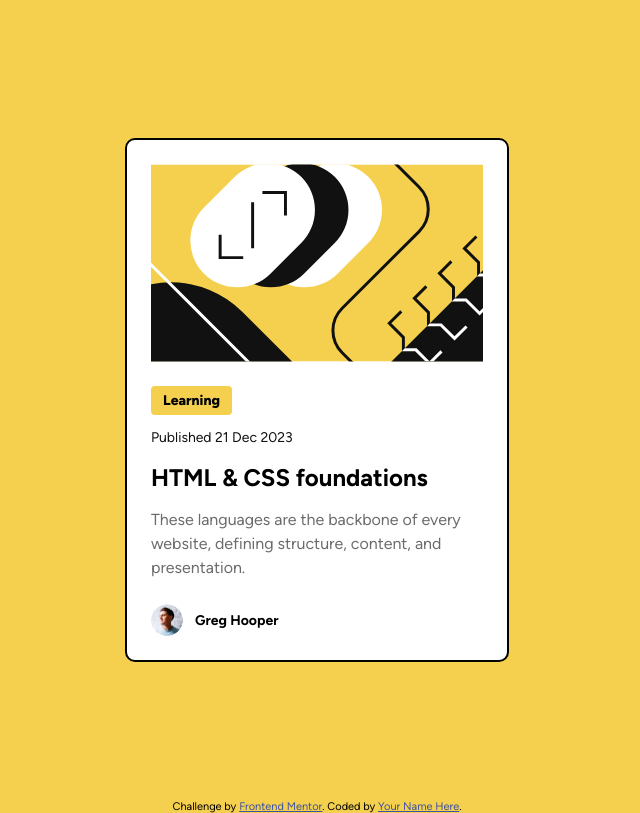
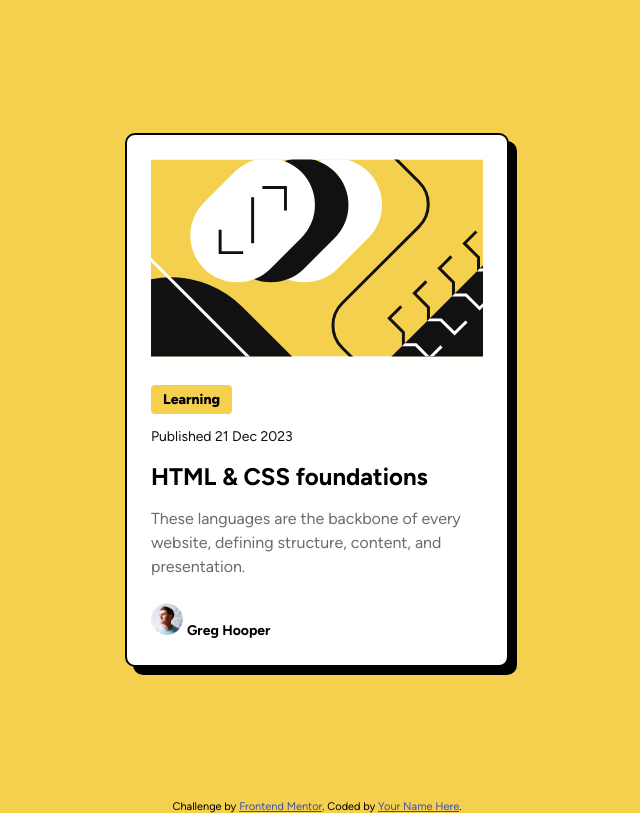
Before and after one commit to RomanTykhyi/fr-challange-blog-card, a plain HTML site: page index.html in a window 1280 px wide. Shown: the whole page, without its empty margins (323-963 px from the left). Drawn offline with Linux system fonts and the light colour scheme.

Commit message:
minor impovements

```diff
--- a/index.html
+++ b/index.html
@@ -20,19 +20,23 @@
 <body>
   <main class="main-container">
     <div class="card">
-      <img src="./assets/images/illustration-article.svg"></img>
+      <picture>
+        <img src="./assets/images/illustration-article.svg"></img>
+      </picture>
 
-      <div class="card-content">
+      <section class="card-content">
         <label class="tag">Learning</label>
         <p class="publish-date">Published 21 Dec 2023</p>
         <h1>HTML & CSS foundations</h1>
         <p class="description">These languages are the backbone of every website, defining structure, content, and presentation.</p>
-      </div>
+      </section>
 
-      <div class="author">
-        <img src="./assets/images/image-avatar.webp" alt="Greg Hooper's avatar">
-        <label>Greg Hooper</label>
-      </div>
+      <section class="author">
+        <picture>
+          <img src="./assets/images/image-avatar.webp" alt="Greg Hooper's avatar">
+          <label>Greg Hooper</label>
+        </picture>
+      </section>
     </div>
   </main>
 
--- a/styles.css
+++ b/styles.css
@@ -8,6 +8,7 @@
     --primary-color: #F4D04E;
     --text-color-dark: #111111;
     --text-color-dim: #6B6B6B;
+    --card-shadow-color: #000000;
 }
 
 body {
@@ -47,6 +48,7 @@ h1:hover {
     max-width: 24rem;
     background-color: white;
     box-sizing: border-box;
+    box-shadow: 8px 8px var(--card-shadow-color);
 }
 
 .card img {
```
